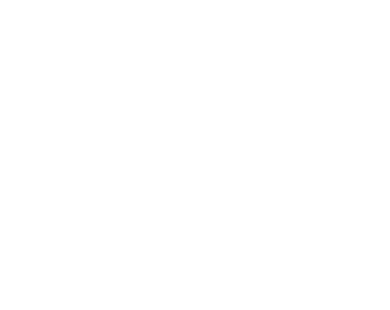
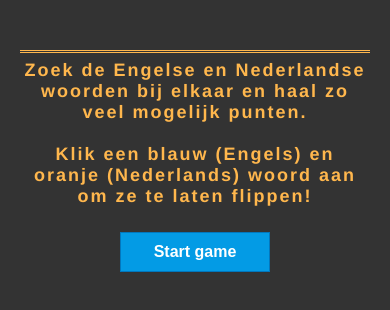
Before and after one commit to PLint-sites/flipwords, a Vue app: page / in a window 390 px wide. Shown: the top 310 px of the page. Built offline with nearby package versions, Linux system fonts and the light colour scheme.

Commit message:
Fix responsive design with demo (step 1)

```diff
--- a/src/Demo.vue
+++ b/src/Demo.vue
@@ -2,7 +2,7 @@
     <div id="demo">
         <div id="phone">
             <div id="container">
-                <Flipwords msg="Flip Words"/>
+                <Flipwords/>
             </div>
         </div>
     </div>
@@ -24,10 +24,15 @@ export default {
     place-items: center;
     height: 100vh;
 
+    #phone {
+        width: 100%;
+        height: 100%;
+    }
+
     #container {
         width: 100%;
         height: 100%;
-        background: #efefef;
+        background: #fff;
         position: relative;
         overflow-y: hidden;
     }
--- a/src/components/FlipBox.vue
+++ b/src/components/FlipBox.vue
@@ -79,7 +79,7 @@ export default {
 
 <style lang="less" scoped>
 .box {
-    height: 80px;
+    height: calc((100vh - 160px)/5);
     border: 1px solid var(--bg-color);
     background: var(--bg-color);
     font-weight: bold;
--- a/src/components/Flipwords.vue
+++ b/src/components/Flipwords.vue
@@ -23,7 +23,7 @@
         </div>
       </Splash>
       <div v-else>
-        <h1>{{ msg }}</h1>
+        <h1>Flip Words</h1>
         <div id="scoreboard">
           <span>Lives: {{ lives }}</span>
           <span>Points: {{ points }}</span>
@@ -63,9 +63,6 @@ const NUMBER_OF_STARTING_LIVES = 3
 export default {
   name: 'Flipwords',
   components: {FlipBox, Splash},
-  props: {
-    msg: String
-  },
   data() {
     return {
       allTheWords: words,
@@ -268,17 +265,20 @@ a {
 }
 
 h1 {
+  font-size: 28px;
+  padding: 7px 0;
   border-bottom: double 3px @orange;
-  margin-bottom: 15px;
+  margin-bottom: 7px;
 }
 
 .grid {
-  margin-top: 15px;
+  margin-top: 7px;
+  margin-bottom: 7px;
   padding: 0 20px;
   width: 100%;
   display: grid;
   grid-template-columns: 1fr 1fr;
-  grid-gap: 10px;
+  grid-gap: 7px;
   box-sizing: border-box;
   align-items: center;
 }
@@ -347,4 +347,17 @@ h1 {
     margin-top: 25px;
   }
 }
+
+@media (min-width: 600px) {
+  h1 {
+    font-size: 28px;
+    padding: 7px 0;
+    margin-bottom: 7px;
+  }
+
+  .grid {
+    margin-top: 7px;
+    margin-bottom: 7px;
+  }
+}
 </style>
--- a/src/components/Splash.vue
+++ b/src/components/Splash.vue
@@ -21,4 +21,10 @@ export default {
     left: 0;
     font-weight: bold;
 }
+
+@media (min-width: 600px) {
+    #splash-container {
+        height: 100%;
+    }
+}
 </style>
```
